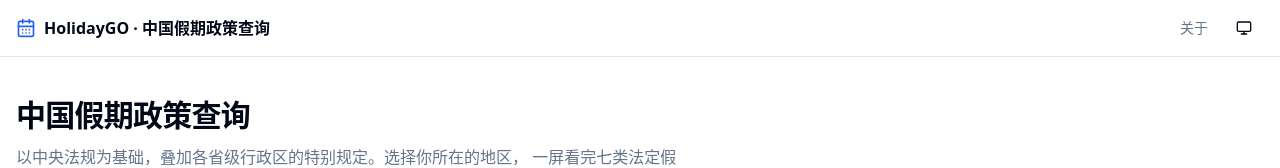
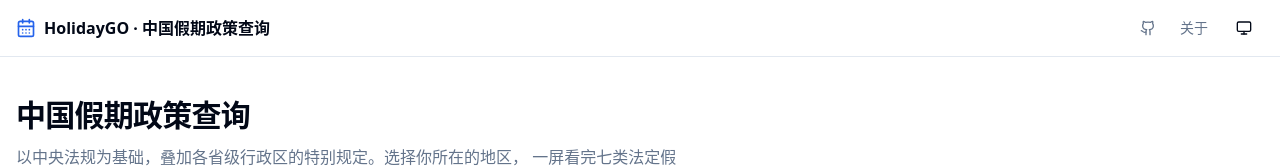
Before and after one commit to masonblog/HolidayGO-CN, a Next.js app: page / in a window 1280 px wide. Shown: the top 168 px of the page. Built offline with nearby package versions, Linux system fonts and the light colour scheme.

Commit message:
feat: add GitHub icon button to site header

```diff
--- a/components/site-header.tsx
+++ b/components/site-header.tsx
@@ -1,6 +1,6 @@
 import Link from "next/link";
 import { ThemeToggle } from "@/components/theme-toggle";
-import { CalendarDays } from "lucide-react";
+import { CalendarDays, Github } from "lucide-react";
 
 export function SiteHeader() {
   return (
@@ -11,6 +11,15 @@ export function SiteHeader() {
           <span>HolidayGO · 中国假期政策查询</span>
         </Link>
         <nav className="flex items-center gap-1">
+          <a
+            href="https://github.com/masonblog/HolidayGO-CN"
+            target="_blank"
+            rel="noopener noreferrer"
+            className="rounded-md p-2 text-muted-foreground hover:bg-accent hover:text-accent-foreground"
+            aria-label="GitHub 仓库"
+          >
+            <Github className="h-4 w-4" />
+          </a>
           <Link
             href="/about"
             className="rounded-md px-3 py-1.5 text-sm text-muted-foreground hover:bg-accent hover:text-accent-foreground"
```
